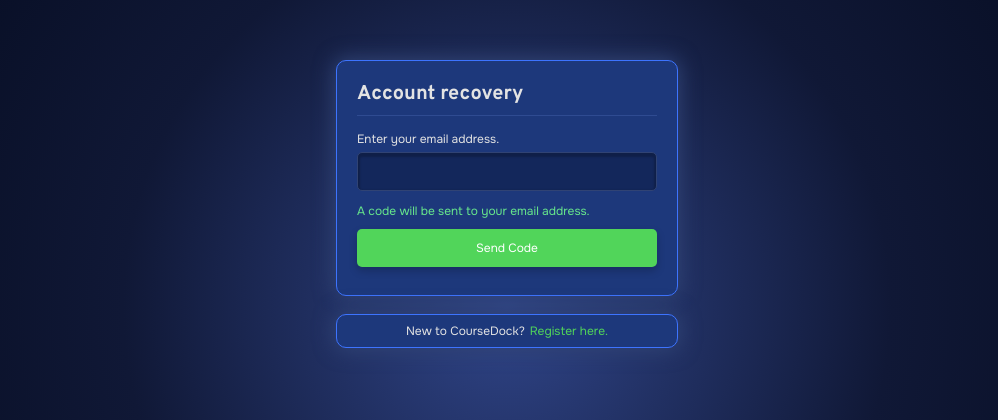
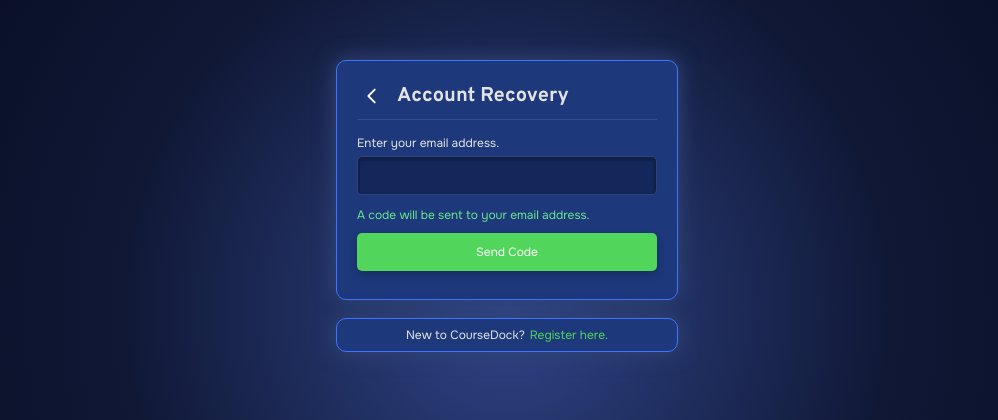
Before and after one commit to ychine/CMS, a PHP site: page /coursewarems/src/resetpass.php in a window 1280 px wide. Shown: the part 117-537 px from the top of the page, without its empty margins (133-1131 px from the left). Run offline with PHP 8.4, Linux system fonts and the light colour scheme.

Commit message:
back button uli

```diff
--- a/src/resetpass.php
+++ b/src/resetpass.php
@@ -27,7 +27,15 @@
 
         <form method="post" action="scripts/send-password-reset.php" id="resetForm">
             <div class="signinbox">
-                <h3>Account recovery</h3>
+            <h3 class="registration-title">
+                        <a href="../index.php" class="back-arrow">
+                            <svg xmlns="http://www.w3.org/2000/svg" width="22" height="22" fill="none" viewBox="0 0 24 24" stroke="currentColor">
+                                <path stroke-linecap="round" stroke-linejoin="round" stroke-width="2" d="M15 19l-7-7 7-7" />
+                            </svg>
+                        </a>
+                        Account Recovery
+                    </h3>
+
                 <hr>
                 <div class="tfieldname">Enter your email address.</div>
                 <div class="tf">
--- a/src/styles.css
+++ b/src/styles.css
@@ -509,3 +509,37 @@ input.match-border {
 #sidebar.collapsed #chevron-icon {
   transform: rotate(180deg);
 }
+
+.registration-title {
+    display: flex;
+    align-items: center;
+    font-family: "Overpass", sans-serif;
+    font-weight: 700;
+    font-size: 24px;
+    color: #222;
+    gap: 10px; /* space between arrow and text */
+}
+
+.back-arrow {
+    cursor: pointer;
+        transition: all 0.2s ease;
+        background: transparent;
+        border: none;
+        padding: 4px;
+        color: #ffffff;
+        border-radius: 4px;
+        display: inline-flex;
+        align-items: center;
+        justify-content: center;
+        transition: background-color 0.3s, transform 0.2s;
+}
+
+.back-arrow:hover {
+    transform: translateX(-2px);
+    background: rgba(255, 255, 255, 0.1);
+}
+
+.back-arrow:active {
+    background-color: #162f80;
+    transform: translateX(-2px) scale(0.95);
+}
```
Also changed, not shown: src/register.php (+16 -2 lines).
